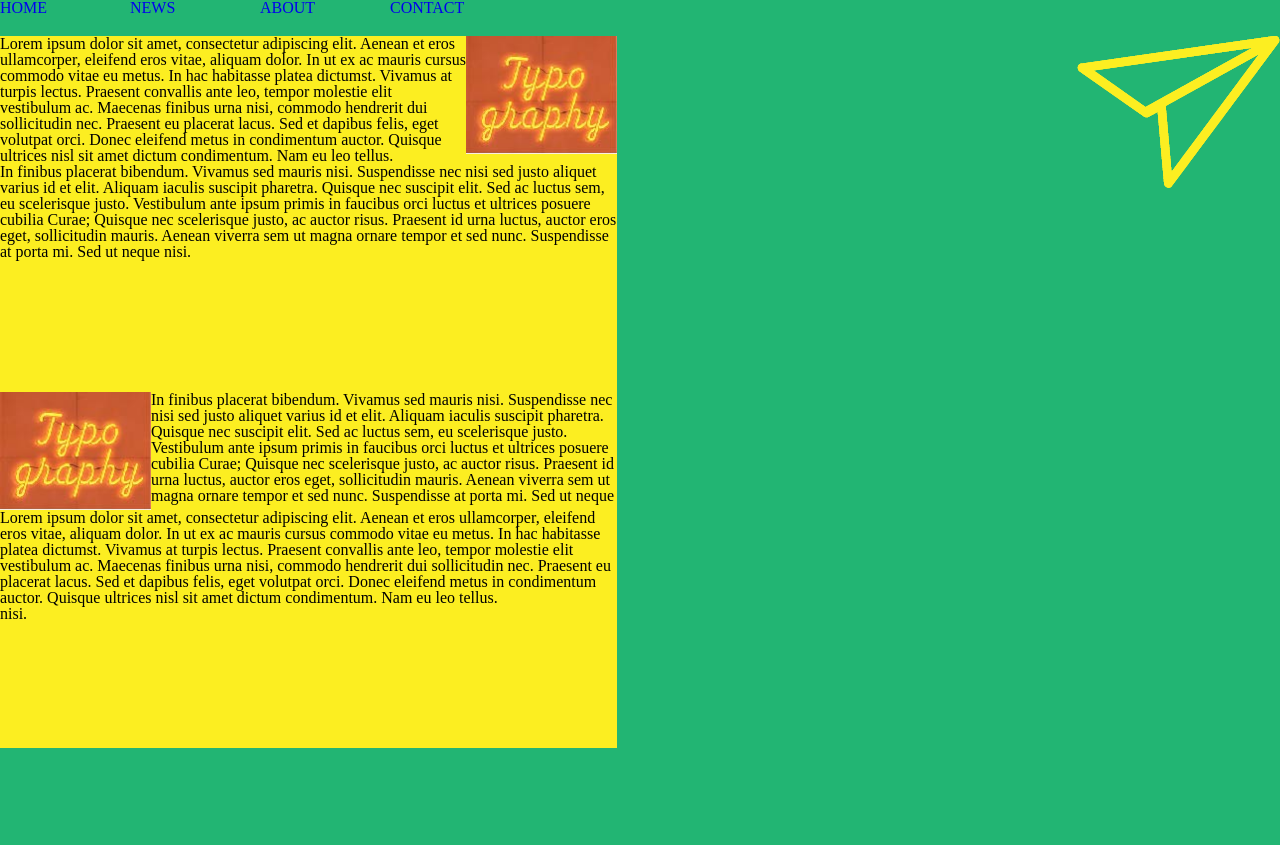
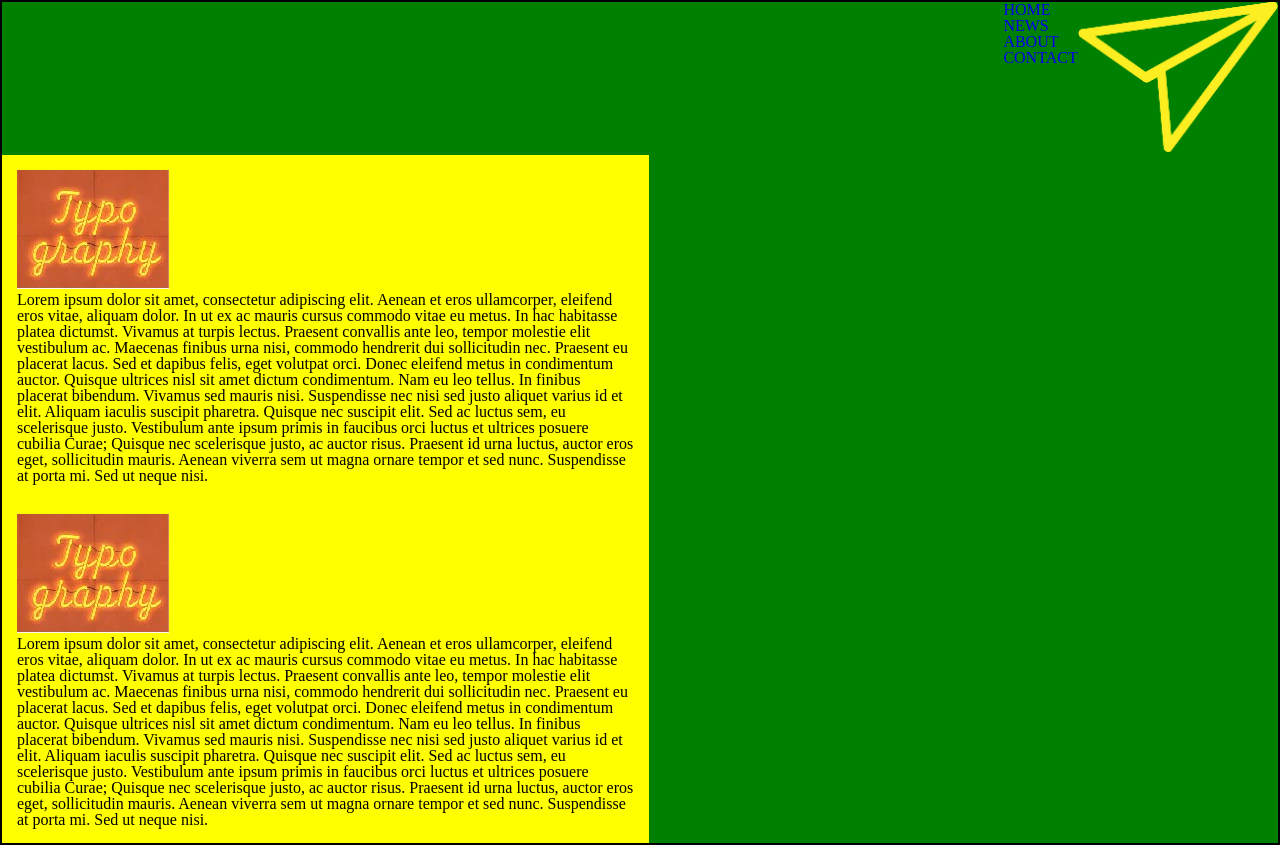
Before and after one commit to lashaskamko/lesson-4, a plain HTML site: page index.html in a window 1280 px wide. Before the commit the page ends 800 px from the top, so only its background shows below. Drawn offline with Linux system fonts and the light colour scheme.

Commit message:
Initial commit

```diff
--- a/css/style.css
+++ b/css/style.css
@@ -1,44 +1,27 @@
-.li{
-	display: inline-block;
-	color: #FFFFFF;
-	width: 126px;
-	height: 36px;
+.green-box{
+	background-color: green;
+	border: 2px solid black;
 }
-
-.div-active{
-	margin-top: 49px;
-	margin-right: 312px;
-	margin-bottom: 178px;
-	margin-left: 270px;
-	display: inline-block;
-
-}
-.div-a{
-	display: inline-block;
-	width: 617px;
-	height:356px;
-	background-color: #FCEE21;
-	vertical-align: middle;
-	color: #000000
-
-}
-.img-active{
-	display: inline-block;
-
-	/*margin-right: 55px;
-	margin-top: 49px;*/
+.navigation{
 	float: right;
 }
-.logo-1{
+.logo{
+	float: right;
+}
+.logo img{
+	height: 150px;
+}
+.clear{
+	clear: both;
+}
+.yellow-box{
 	float: left;
-	width: 151px;
-	height: 118px;
+	width: 617px;
+	background-color: yellow;
+	padding: 15px;
 }
-.img-a{
-	float: right;
-	width: 151px;
-	height: 118px;
+.main-box::after{
+	content: '';
+	clear: both;
+	display: block;
 }
-.p{
-	float: left;
-}
--- a/index.html
+++ b/index.html
@@ -6,49 +6,54 @@
 		<link rel="stylesheet" type="text/css" href="css/style.css">
 		<title>Float Property</title>
 	</head>
-	<body bgcolor="#22B573">
+	<body>
+		<div class="green-box">
 		<header>
-			<nav class="nav-a">
+
+				<a class="logo" href="index.html">
+					<img src="img/Untitled-4.PNG" alt="logo">
+				</a>
+				<nav class="navigation">
 					<ul>
-					<li class="li">
+						<li class="navigation-li">
 							<a href="#">HOME</a>
 						</li>
-					<li class="li">
+						<li class="navigation-li">
 							<a href="#">NEWS</a>
 						</li>
-					<li class="li">
+						<li class="navigation-li">
 							<a href="#">ABOUT</a>
 						</li>
-					<li class="li">
+						<li class="navigation-li">
 							<a href="#">CONTACT</a>
 						</li>
 					</ul>
 				</nav>
-			<div class="img-active">
-				<img src="img/Untitled-4.PNG" alt="logo">
-			</div>
-
+				<div class="clear"> </div>
 		</header>
 		<section>
-	<div>
-			<div class="div-a">
-				<img class="img-a" src="img/Untitled-6.JPG">
-			<p >Lorem ipsum dolor sit amet, consectetur adipiscing elit. Aenean et eros ullamcorper, eleifend eros vitae, aliquam dolor. In ut ex ac mauris cursus commodo vitae eu metus. In hac habitasse platea dictumst. Vivamus at turpis lectus. Praesent convallis ante leo, tempor molestie elit vestibulum ac. Maecenas finibus urna nisi, commodo hendrerit dui sollicitudin nec. Praesent eu placerat lacus. Sed et dapibus felis, eget volutpat orci. Donec eleifend metus in condimentum auctor. Quisque ultrices nisl sit amet dictum condimentum. Nam eu leo tellus.</p>
-			<p>
-			In finibus placerat bibendum. Vivamus sed mauris nisi. Suspendisse nec nisi sed justo aliquet varius id et elit. Aliquam iaculis suscipit pharetra. Quisque nec suscipit elit. Sed ac luctus sem, eu scelerisque justo. Vestibulum ante ipsum primis in faucibus orci luctus et ultrices posuere cubilia Curae; Quisque nec scelerisque justo, ac auctor risus. Praesent id urna luctus, auctor eros eget, sollicitudin 		mauris. Aenean viverra sem ut magna ornare tempor et sed nunc. Suspendisse at porta mi. Sed 	ut neque nisi.
-			</p>
-		</div>
-		<div class="div-a">
-			<img class="logo-1" src="img/Untitled-6.JPG">
-			<p class="p">Lorem ipsum dolor sit amet, consectetur adipiscing elit. Aenean et eros ullamcorper, eleifend eros vitae, aliquam dolor. In ut ex ac mauris cursus commodo vitae eu metus. In hac habitasse platea dictumst. Vivamus at turpis lectus. Praesent convallis ante leo, tempor molestie elit vestibulum ac. Maecenas finibus urna nisi, commodo hendrerit dui sollicitudin nec. Praesent eu placerat lacus. Sed et dapibus felis, eget volutpat orci. Donec eleifend metus in condimentum auctor. Quisque ultrices nisl sit amet dictum condimentum. Nam eu leo tellus.</p>
-			<p >
-			In finibus placerat bibendum. Vivamus sed mauris nisi. Suspendisse nec nisi sed justo aliquet varius id et elit. Aliquam iaculis suscipit pharetra. Quisque nec suscipit elit. Sed ac luctus sem, eu scelerisque justo. Vestibulum ante ipsum primis in faucibus orci luctus et ultrices posuere cubilia Curae; Quisque nec scelerisque justo, ac auctor risus. Praesent id urna luctus, auctor eros eget, sollicitudin 		mauris. Aenean viverra sem ut magna ornare tempor et sed nunc. Suspendisse at porta mi. Sed 	ut neque nisi.
+			<div class="main-box">
+				<div class="yellow-box">
+						<img src="img/Untitled-6.jpg" alt="article-img">
+					<div class="text">
+						<p>Lorem ipsum dolor sit amet, consectetur adipiscing elit. Aenean et eros ullamcorper, eleifend eros vitae, aliquam dolor. In ut ex ac mauris cursus commodo vitae eu metus. In hac habitasse platea dictumst. Vivamus at turpis lectus. Praesent convallis ante leo, tempor molestie elit vestibulum ac. Maecenas finibus urna nisi, commodo hendrerit dui sollicitudin nec. Praesent eu placerat lacus. Sed et dapibus felis, eget volutpat orci. Donec eleifend metus in condimentum auctor. Quisque ultrices nisl sit amet dictum condimentum. Nam eu leo tellus.
+
+						In finibus placerat bibendum. Vivamus sed mauris nisi. Suspendisse nec nisi sed justo aliquet varius id et elit. Aliquam iaculis suscipit pharetra. Quisque nec suscipit elit. Sed ac luctus sem, eu scelerisque justo. Vestibulum ante ipsum primis in faucibus orci luctus et ultrices posuere cubilia Curae; Quisque nec scelerisque justo, ac auctor risus. Praesent id urna luctus, auctor eros eget, sollicitudin mauris. Aenean viverra sem ut magna ornare tempor et sed nunc. Suspendisse at porta mi. Sed ut neque nisi.
 						</p>
 					</div>
 				</div>
+				<div class="yellow-box">
+					 	<img src="img/Untitled-6.jpg" alt="article-img">
+					<div class="text">
+						<p>Lorem ipsum dolor sit amet, consectetur adipiscing elit. Aenean et eros ullamcorper, eleifend eros vitae, aliquam dolor. In ut ex ac mauris cursus commodo vitae eu metus. In hac habitasse platea dictumst. Vivamus at turpis lectus. Praesent convallis ante leo, tempor molestie elit vestibulum ac. Maecenas finibus urna nisi, commodo hendrerit dui sollicitudin nec. Praesent eu placerat lacus. Sed et dapibus felis, eget volutpat orci. Donec eleifend metus in condimentum auctor. Quisque ultrices nisl sit amet dictum condimentum. Nam eu leo tellus.
+
+						In finibus placerat bibendum. Vivamus sed mauris nisi. Suspendisse nec nisi sed justo aliquet varius id et elit. Aliquam iaculis suscipit pharetra. Quisque nec suscipit elit. Sed ac luctus sem, eu scelerisque justo. Vestibulum ante ipsum primis in faucibus orci luctus et ultrices posuere cubilia Curae; Quisque nec scelerisque justo, ac auctor risus. Praesent id urna luctus, auctor eros eget, sollicitudin mauris. Aenean viverra sem ut magna ornare tempor et sed nunc. Suspendisse at porta mi. Sed ut neque nisi.
+						</p>
+					</div>
+				</div>
+			</div>
 		</section>
-		<footer>
+	</div>
 
-		</footer>
 	</body>
 </html>
```
Also changed, not shown: img/Untitled-5.png (deleted), 2 other files. Lines whose indentation alone changed are shown as unchanged.
